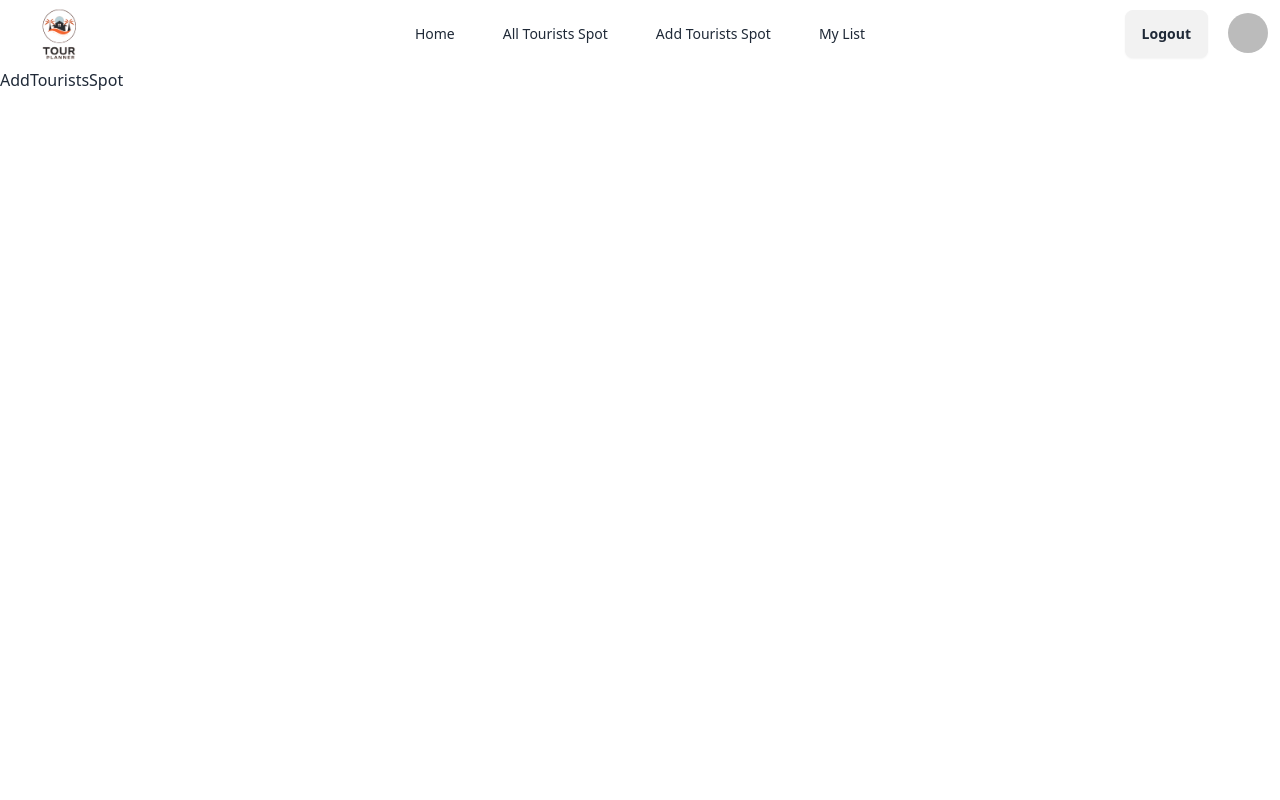
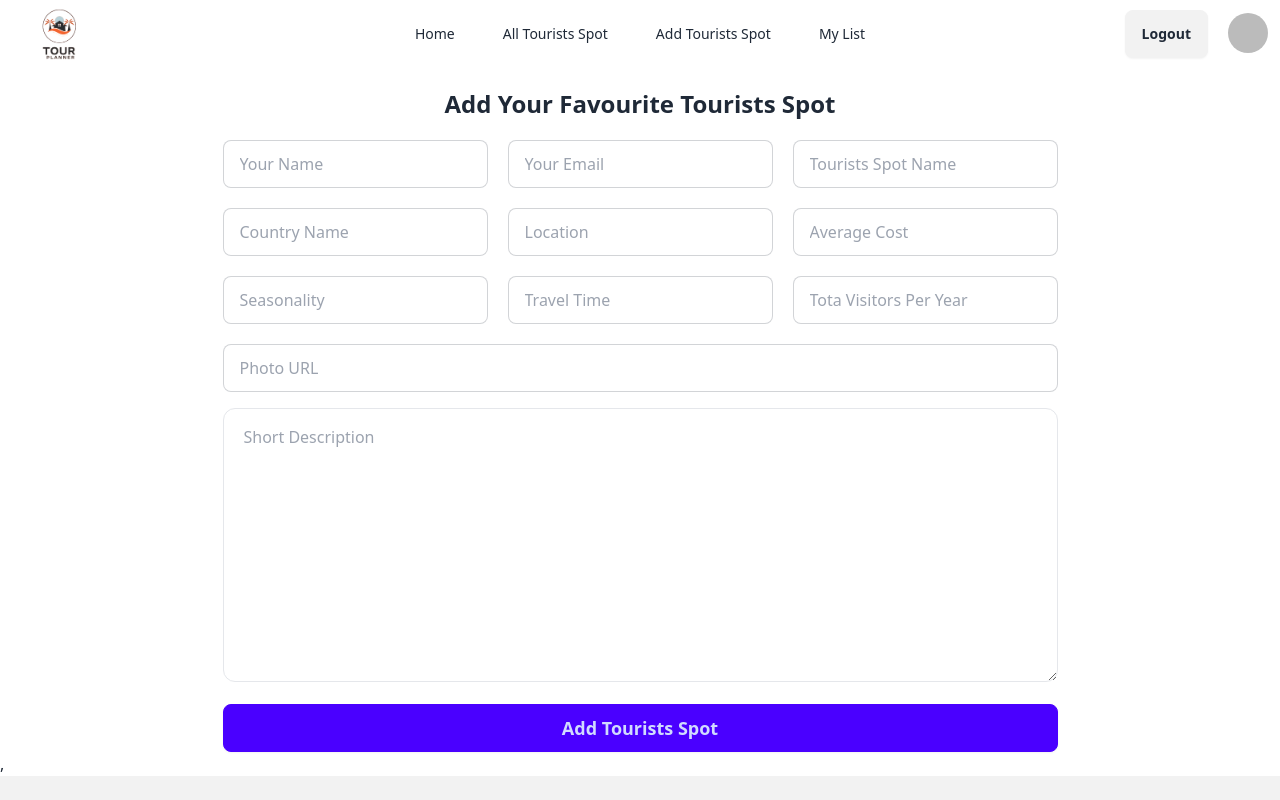
Before and after one commit to jakareya76/tour-planner-frontend, a React (Vite) app: page /add-tourists-spot in a window 1280 px wide. Shown: the top 800 px of the page. Built offline with nearby package versions, Linux system fonts and the light colour scheme; no server answers; sample sign-in values are in the browser's storage.

Commit message:
create add tour

```diff
--- a/package.json
+++ b/package.json
@@ -14,7 +14,9 @@
     "react": "^18.2.0",
     "react-dom": "^18.2.0",
     "react-icons": "^5.1.0",
-    "react-router-dom": "^6.23.0"
+    "react-router-dom": "^6.23.0",
+    "react-toastify": "^10.0.5",
+    "swiper": "^11.1.1"
   },
   "devDependencies": {
     "@types/react": "^18.2.66",
--- a/src/App.jsx
+++ b/src/App.jsx
@@ -1,15 +1,17 @@
 import { Outlet } from "react-router-dom";
 import Navbar from "./components/Navbar";
 import Footer from "./components/Footer";
+
+import { ToastContainer } from "react-toastify";
+import "react-toastify/dist/ReactToastify.css";
 
 const App = () => {
   return (
     <>
       <Navbar />
-      <main className="h-screen">
-        <Outlet />
-      </main>
+      <Outlet />
       <Footer />
+      <ToastContainer />
     </>
   );
 };
--- /dev/null
+++ b/src/Routes/PrivateRoutes.jsx
@@ -0,0 +1,23 @@
+import { useContext } from "react";
+import { Navigate } from "react-router-dom";
+import { AuthContext } from "../context/AuthProvider";
+
+const PrivateRoutes = ({ children }) => {
+  const { user, loading } = useContext(AuthContext);
+
+  if (loading) {
+    return (
+      <div className="w-full h-[calc(100vh-100px)] flex items-center justify-center">
+        <span className="loading loading-dots loading-lg"></span>
+      </div>
+    );
+  }
+
+  if (user) {
+    return children;
+  }
+
+  return <Navigate to="/login" />;
+};
+
+export default PrivateRoutes;
--- /dev/null
+++ b/src/components/Banner.jsx
@@ -0,0 +1,24 @@
+import { Swiper, SwiperSlide } from "swiper/react";
+import { Pagination } from "swiper/modules";
+import "swiper/css/pagination";
+
+const Banner = () => {
+  return (
+    <Swiper modules={[Pagination]} pagination={{ clickable: true }}>
+      <SwiperSlide>
+        <div className="w-full h-[calc(100vh-80px)] bg-red-500"></div>
+      </SwiperSlide>
+      <SwiperSlide>
+        <div className="w-full h-[calc(100vh-80px)] bg-blue-500"></div>
+      </SwiperSlide>
+      <SwiperSlide>
+        <div className="w-full h-[calc(100vh-80px)] bg-orange-600"></div>
+      </SwiperSlide>
+      <SwiperSlide>
+        <div className="w-full h-[calc(100vh-80px)] bg-pink-600"></div>
+      </SwiperSlide>
+    </Swiper>
+  );
+};
+
+export default Banner;
--- a/src/main.jsx
+++ b/src/main.jsx
@@ -2,6 +2,7 @@ import React from "react";
 import ReactDOM from "react-dom/client";
 import App from "./App.jsx";
 import "./index.css";
+import "swiper/css";
 
 import { createBrowserRouter, RouterProvider } from "react-router-dom";
 import Home from "./pages/Home.jsx";
@@ -13,6 +14,7 @@ import AddTouristsSpot from "./pages/AddTouristsSpot.jsx";
 import MyList from "./pages/MyList.jsx";
 
 import AuthProvider from "./context/AuthProvider.jsx";
+import PrivateRoutes from "./Routes/PrivateRoutes.jsx";
 
 const routes = createBrowserRouter([
   {
@@ -30,11 +32,19 @@ const routes = createBrowserRouter([
       },
       {
         path: "/add-tourists-spot",
-        element: <AddTouristsSpot />,
+        element: (
+          <PrivateRoutes>
+            <AddTouristsSpot />,
+          </PrivateRoutes>
+        ),
       },
       {
         path: "/my-list",
-        element: <MyList />,
+        element: (
+          <PrivateRoutes>
+            <MyList />
+          </PrivateRoutes>
+        ),
       },
       {
         path: "/sign-up",
--- a/src/pages/AddTouristsSpot.jsx
+++ b/src/pages/AddTouristsSpot.jsx
@@ -1,5 +1,138 @@
+import { toast } from "react-toastify";
+
 const AddTouristsSpot = () => {
-  return <div>AddTouristsSpot</div>;
+  const handleAddTouristsSpot = async (event) => {
+    event.preventDefault();
+
+    const form = event.target;
+
+    const username = form.username.value;
+    const email = form.email.value;
+    const TouristsSpotName = form.TouristsSpotName.value;
+    const country = form.country.value;
+    const location = form.location.value;
+    const cost = form.cost.value;
+    const seasonality = form.seasonality.value;
+    const travelTime = form.traveltime.value;
+    const visitors = form.visitors.value;
+    const photo = form.photo.value;
+    const description = form.description.value;
+
+    const touristSpot = {
+      username,
+      email,
+      TouristsSpotName,
+      country,
+      location,
+      cost,
+      seasonality,
+      travelTime,
+      visitors,
+      photo,
+      description,
+    };
+
+    try {
+      const res = await fetch("http://localhost:5000/add-tour", {
+        method: "POST",
+        headers: {
+          "content-type": "application/json",
+        },
+        body: JSON.stringify(touristSpot),
+      });
+
+      if (res.ok) {
+        form.reset();
+        toast.success("Tour Added Successfully");
+      }
+
+      console.log(res);
+    } catch (error) {
+      console.log(error);
+    }
+  };
+
+  return (
+    <div className="flex flex-col items-center justify-center w-full">
+      <h2 className="my-5 text-2xl font-bold text-center">
+        Add Your Favourite Tourists Spot
+      </h2>
+      <form onSubmit={handleAddTouristsSpot}>
+        <div className="grid w-full grid-cols-1 gap-5 md:grid-cols-3">
+          <input
+            type="text"
+            name="username"
+            placeholder="Your Name"
+            className="input input-bordered"
+          />
+          <input
+            type="email"
+            name="email"
+            placeholder="Your Email"
+            className="input input-bordered"
+          />
+          <input
+            type="text"
+            name="TouristsSpotName"
+            placeholder="Tourists Spot Name"
+            className="input input-bordered"
+          />
+          <input
+            type="text"
+            name="country"
+            placeholder="Country Name"
+            className="input input-bordered"
+          />
+          <input
+            type="text"
+            name="location"
+            placeholder="Location"
+            className="input input-bordered"
+          />
+          <input
+            type="text"
+            name="cost"
+            placeholder="Average Cost"
+            className="input input-bordered"
+          />
+          <input
+            type="text"
+            name="seasonality"
+            placeholder="Seasonality"
+            className="input input-bordered"
+          />
+          <input
+            type="text"
+            name="traveltime"
+            placeholder="Travel Time"
+            className="input input-bordered"
+          />
+          <input
+            type="text"
+            name="visitors"
+            placeholder="Tota Visitors Per Year"
+            className="input input-bordered"
+          />
+          <input
+            type="text"
+            name="photo"
+            placeholder="Photo URL"
+            className="md:col-span-3 input input-bordered"
+          />
+        </div>
+        <textarea
+          name="description"
+          cols="30"
+          rows="10"
+          placeholder="Short Description"
+          className="w-full px-5 py-4 my-4 border rounded-xl"
+        ></textarea>
+        <button type="submit" className="w-full text-lg btn btn-primary">
+          Add Tourists Spot
+        </button>
+      </form>
+    </div>
+  );
 };
 
 export default AddTouristsSpot;
--- a/src/pages/Home.jsx
+++ b/src/pages/Home.jsx
@@ -1,5 +1,11 @@
+import Banner from "../components/Banner";
+
 const Home = () => {
-  return <div>Home</div>;
+  return (
+    <main>
+      <Banner />
+    </main>
+  );
 };
 
 export default Home;
--- a/src/pages/Login.jsx
+++ b/src/pages/Login.jsx
@@ -3,11 +3,13 @@ import { AuthContext } from "../context/AuthProvider";
 import { Link, useNavigate } from "react-router-dom";
 import { FaEye, FaEyeSlash, FaFacebookF } from "react-icons/fa";
 import { FaGoogle } from "react-icons/fa6";
+import { toast } from "react-toastify";
 
 const Login = () => {
   const [toggleShowPassword, settoggleShowPassword] = useState(false);
   const { user, login, loginWithGoogle, loginWithFacebook } =
     useContext(AuthContext);
+
   const navigate = useNavigate();
 
   const handleLogin = async (event) => {
@@ -22,8 +24,11 @@ const Login = () => {
       await login(email, password);
 
       navigate("/");
+      toast.success("Successfully Login");
     } catch (error) {
-      console.log(error.message);
+      if (error.message === "Firebase: Error (auth/invalid-credential).") {
+        toast.error("invalid credential");
+      }
     }
   };
 
--- a/src/pages/SignUp.jsx
+++ b/src/pages/SignUp.jsx
@@ -4,6 +4,7 @@ import { FaEye, FaEyeSlash } from "react-icons/fa";
 import { AuthContext } from "../context/AuthProvider";
 import { updateProfile } from "firebase/auth";
 import { auth } from "../firebase/firebase.config";
+import { toast } from "react-toastify";
 
 const SignUp = () => {
   const [toggleShowPassword, settoggleShowPassword] = useState(false);
@@ -32,8 +33,11 @@ const SignUp = () => {
       });
 
       navigate("/");
+      toast.success("Successfully Sign Up");
     } catch (error) {
-      console.log(error.message);
+      if (error.message === "Firebase: Error (auth/invalid-credential).") {
+        toast.error("invalid credential");
+      }
     }
   };
 
```
Also changed, not shown: 1 other file (tests, documents, lock files or other folders).
